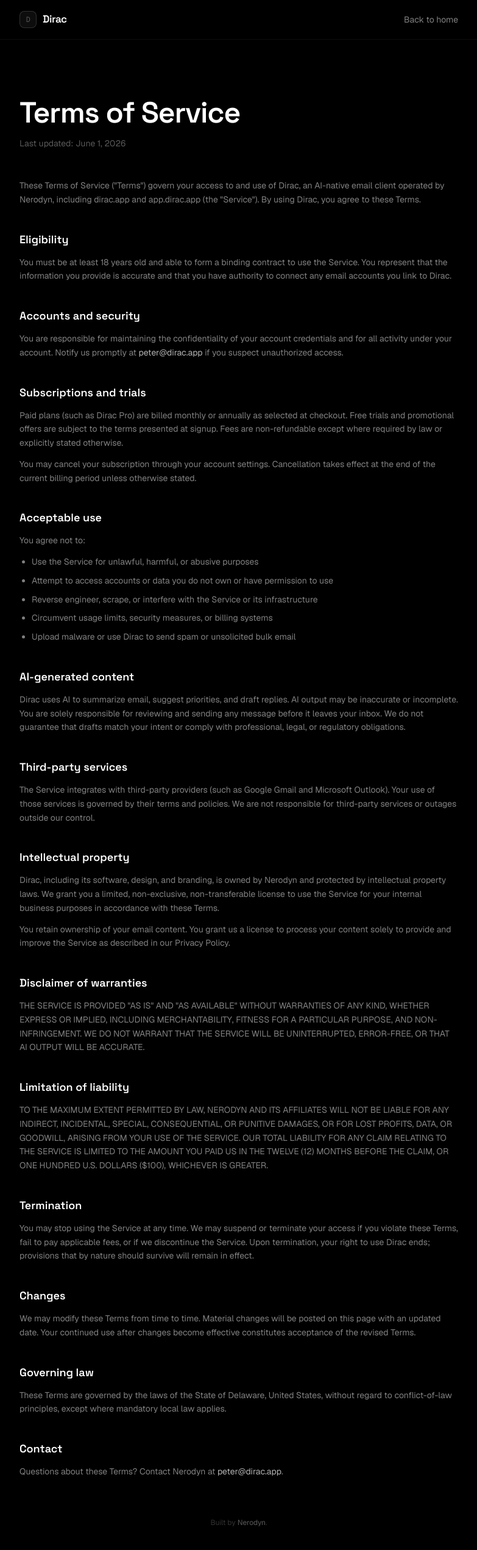
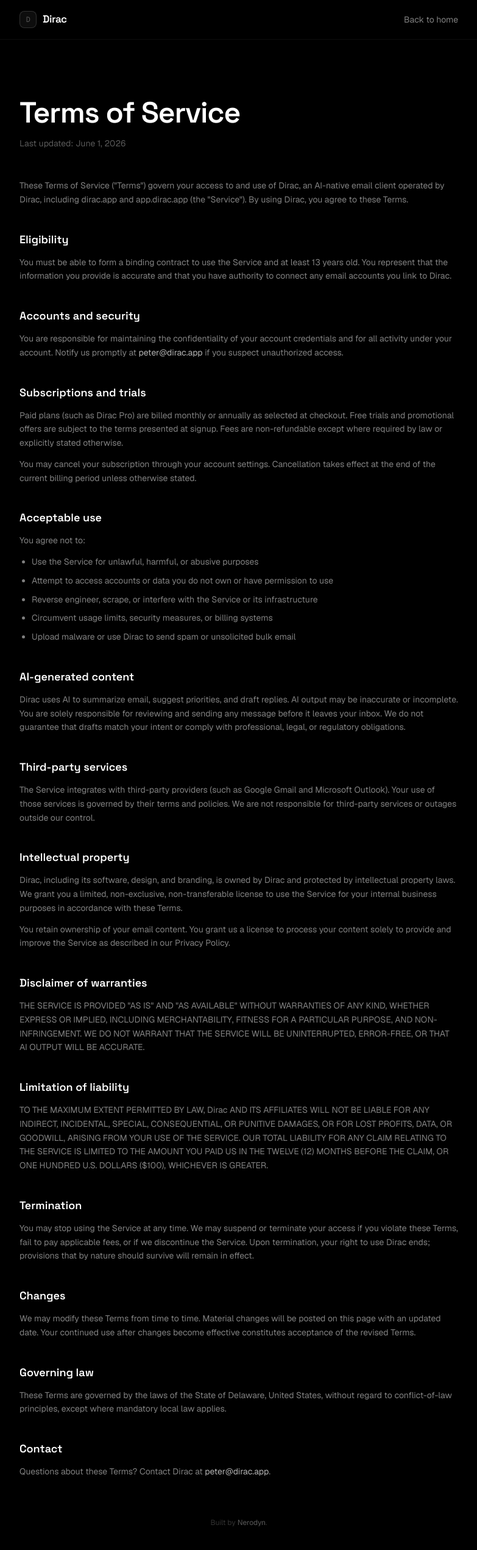
Before and after one commit to Dirac-app/Landing, a Next.js app: page /terms in a window 1280 px wide. Shown: the top 2542 px of the page at 61% size, without its empty margins (248-1031 px from the left). Built offline with nearby package versions, Linux system fonts and the light colour scheme.

Commit message:
privacy and TOS pages

```diff
--- a/app/privacy/page.tsx
+++ b/app/privacy/page.tsx
@@ -3,7 +3,7 @@
 
 export const metadata: Metadata = {
   title: "dirac - your intelligent email",
-  description: "Privacy Policy for Dirac, the AI-native email client by Nerodyn.",
+  description: "Privacy Policy for Dirac, the AI-native email by Dirac.",
 };
 
 export default function PrivacyPage() {
--- a/app/terms/page.tsx
+++ b/app/terms/page.tsx
@@ -3,7 +3,7 @@
 
 export const metadata: Metadata = {
   title: "dirac - your intelligent email",
-  description: "Terms of Service for Dirac, the AI-native email client by Nerodyn.",
+  description: "Terms of Service for Dirac, the AI-native email by Dirac.",
 };
 
 export default function TermsPage() {
--- a/components/legal/privacy-content.tsx
+++ b/components/legal/privacy-content.tsx
@@ -7,7 +7,7 @@
   return (
     <LegalPageLayout title="Privacy Policy" lastUpdated={LAST_UPDATED}>
       <p className="text-sm text-white/50 leading-relaxed mb-10">
-        This Privacy Policy describes how Nerodyn (&quot;we,&quot; &quot;us,&quot; or &quot;our&quot;)
+        This Privacy Policy describes how Dirac (&quot;we,&quot; &quot;us,&quot; or &quot;our&quot;)
         collects, uses, and shares information when you use Dirac, our AI-native email client,
         including dirac.app and app.dirac.app (the &quot;Service&quot;).
       </p>
@@ -109,7 +109,7 @@
 
       <LegalSection title="Contact">
         <p>
-          Questions about this Privacy Policy? Contact Nerodyn at{" "}
+          Questions about this Privacy Policy? Contact Dirac at{" "}
           <a href="mailto:peter@dirac.app" className="text-white/70 hover:text-white transition-colors">
             peter@dirac.app
           </a>
--- a/components/legal/terms-content.tsx
+++ b/components/legal/terms-content.tsx
@@ -8,13 +8,13 @@
     <LegalPageLayout title="Terms of Service" lastUpdated={LAST_UPDATED}>
       <p className="text-sm text-white/50 leading-relaxed mb-10">
         These Terms of Service (&quot;Terms&quot;) govern your access to and use of Dirac, an
-        AI-native email client operated by Nerodyn, including dirac.app and app.dirac.app (the
+        AI-native email client operated by Dirac, including dirac.app and app.dirac.app (the
         &quot;Service&quot;). By using Dirac, you agree to these Terms.
       </p>
 
       <LegalSection title="Eligibility">
         <p>
-          You must be at least 18 years old and able to form a binding contract to use the Service.
+          You must be able to form a binding contract to use the Service and at least 13 years old.
           You represent that the information you provide is accurate and that you have authority to
           connect any email accounts you link to Dirac.
         </p>
@@ -73,7 +73,7 @@
 
       <LegalSection title="Intellectual property">
         <p>
-          Dirac, including its software, design, and branding, is owned by Nerodyn and protected by
+          Dirac, including its software, design, and branding, is owned by Dirac and protected by
           intellectual property laws. We grant you a limited, non-exclusive, non-transferable license
           to use the Service for your internal business purposes in accordance with these Terms.
         </p>
@@ -94,7 +94,7 @@
 
       <LegalSection title="Limitation of liability">
         <p>
-          TO THE MAXIMUM EXTENT PERMITTED BY LAW, NERODYN AND ITS AFFILIATES WILL NOT BE LIABLE FOR
+          TO THE MAXIMUM EXTENT PERMITTED BY LAW, Dirac AND ITS AFFILIATES WILL NOT BE LIABLE FOR
           ANY INDIRECT, INCIDENTAL, SPECIAL, CONSEQUENTIAL, OR PUNITIVE DAMAGES, OR FOR LOST
           PROFITS, DATA, OR GOODWILL, ARISING FROM YOUR USE OF THE SERVICE. OUR TOTAL LIABILITY FOR
           ANY CLAIM RELATING TO THE SERVICE IS LIMITED TO THE AMOUNT YOU PAID US IN THE TWELVE (12)
@@ -128,7 +128,7 @@
 
       <LegalSection title="Contact">
         <p>
-          Questions about these Terms? Contact Nerodyn at{" "}
+          Questions about these Terms? Contact Dirac at{" "}
           <a href="mailto:peter@dirac.app" className="text-white/70 hover:text-white transition-colors">
             peter@dirac.app
           </a>
--- a/components/sections/Features.tsx
+++ b/components/sections/Features.tsx
@@ -9,7 +9,7 @@
     label: "What Matters",
     headline: "Dirac finds what matters.",
     body:
-      "38 emails came in overnight. Most don't deserve your attention. Dirac reads every one, weighs sender, thread history, urgency, and your own past behavior — then surfaces only what needs you. The rest is filed, archived, or visible in the background.",
+      "38 emails came in overnight, but most don't deserve your attention. Dirac reads every one, weighs sender, thread history, urgency, and your own past behavior — then surfaces only what needs you. The rest is filed, archived, or visible in the background.",
     align: "right" as const,
   },
   {
@@ -18,7 +18,7 @@
     label: "Voice Learning",
     headline: "Drafts that sound like you. Not like AI wrote them.",
     body:
-      "Dirac reads your sent mail to build a deep model of your writing style, tone, and vocabulary. Every draft it produces is calibrated to your voice — not a generic template.",
+      "Dirac reads your sent mail to build a deep model of your writing style, tone, and vocabulary. Every draft it produces is calibrated to your voice, Not a generic template.",
     align: "left" as const,
   },
   {
@@ -27,7 +27,7 @@
     label: "By Instruction",
     headline: "Email management as a sentence.",
     body:
-      'Tell Dirac what you want done — "star anything from investors," "archive every newsletter from last month," "unsubscribe from anything I haven\'t opened in 90 days." It identifies the threads, drafts the action, waits for your one tap to apply.',
+      'Tell Dirac what you want done: "star anything from investors," "archive every newsletter from last month," "unsubscribe from anything I haven\'t opened in 90 days." It identifies the threads, drafts the action, waits for your one tap to apply.',
     align: "right" as const,
   },
 ];
```
